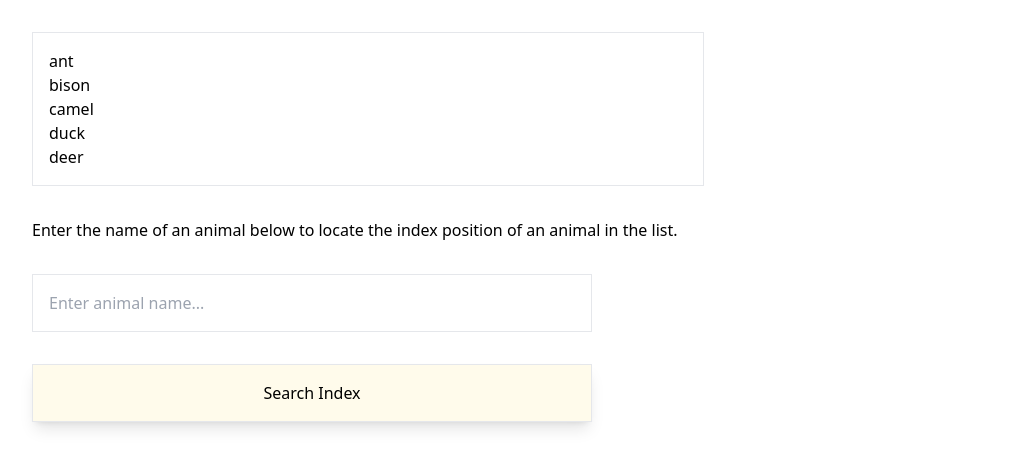
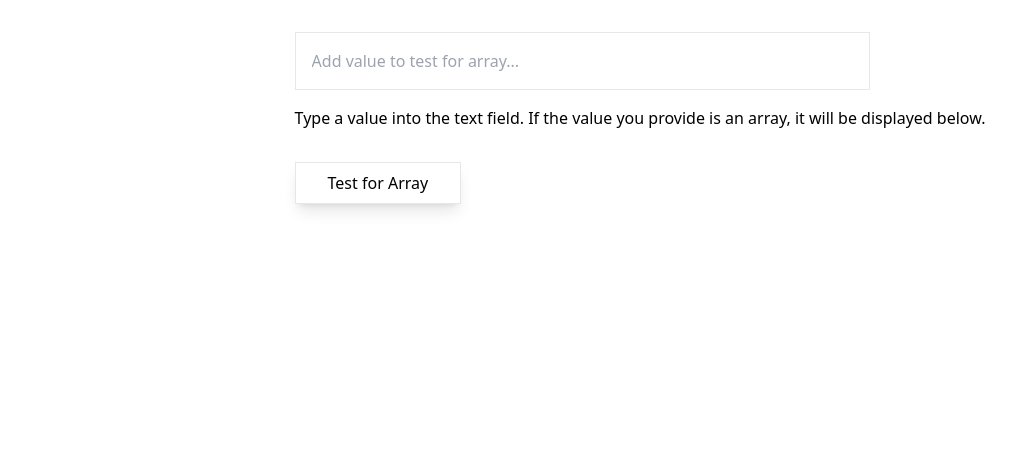
Before and after one commit to xiraynedev/fundamentals, a React app: page / in a window 1280 px wide. Shown: the top 468 px of the page, without its empty margins (0-1016 px from the left). Built offline with nearby package versions, Linux system fonts and the light colour scheme.

Commit message:
add IsArray component

```diff
--- /dev/null
+++ b/src/components/Array/IsArray/IsArray.tsx
@@ -0,0 +1,51 @@
+import {ChangeEvent, FC, useState} from 'react';
+
+export const IsArray: FC = () => {
+  const [userInput, setUserInput] = useState('');
+  const [isArray, setIsArray] = useState('');
+  const [isNotArray, setIsNotArray] = useState('');
+
+  const handleChange = (event: ChangeEvent<HTMLInputElement>) => {
+    setUserInput(event.currentTarget.value);
+  };
+
+  const handleClick = () => {
+    setIsArray('');
+    setIsNotArray('');
+
+    if (userInput.slice(0, 1) === '[' && userInput.slice(-1) === ']') {
+      setIsArray('The value you entered is an array.');
+      return;
+    }
+
+    setIsNotArray('The value you entered is not an array.')
+  };
+
+  return (
+    <div className="flex w-10/12 mx-auto mt-8 justify-center items-center">
+      <div>
+        <input
+          type="text"
+          placeholder="Add value to test for array..."
+          value={userInput}
+          onChange={handleChange}
+          className="w-10/12 border p-4 outline-blue-200"
+        />
+        <p className="mt-4">Type a value into the text field. If the value you provide is an array,
+          it will be displayed below.
+        </p>
+        <button
+          onClick={handleClick}
+          className="border shadow-lg py-2 px-8 mt-8 outline-blue-200"
+        >Test for Array
+        </button>
+        {
+          isArray && <p className="mt-8 tracking-wider font-bold text-emerald-900">{isArray}</p>
+        }
+        {
+          isNotArray && <p className='mt-8 tracking-wider font-bold text-emerald-900'>{isNotArray}</p>
+        }
+      </div>
+    </div>
+  );
+};
--- a/src/components/Container/Container.tsx
+++ b/src/components/Container/Container.tsx
@@ -1,8 +1,8 @@
 import {FC} from 'react';
-import {IndexOf} from '../Array/IndexOf/IndexOf';
+import {IsArray} from '../Array/IsArray/IsArray';
 
 export const Container: FC = () => {
   return (
-    <IndexOf />
+    <IsArray />
   );
 };
```
